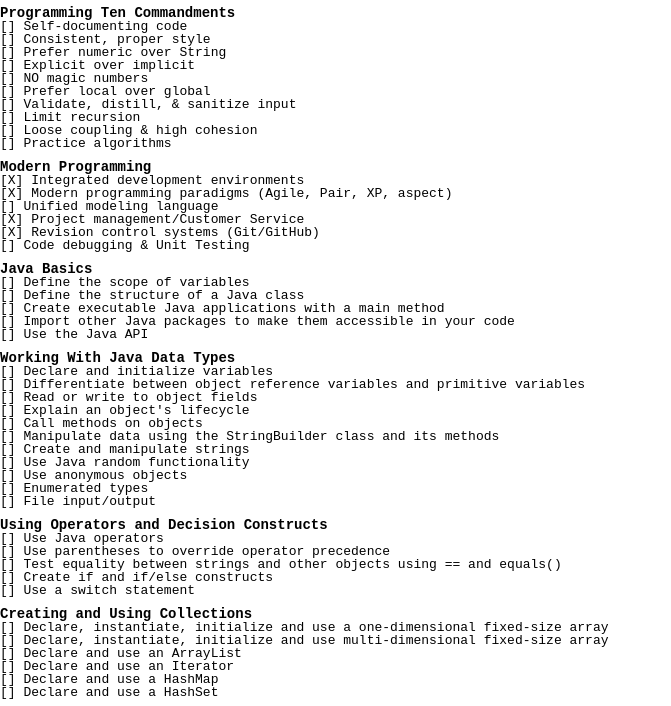
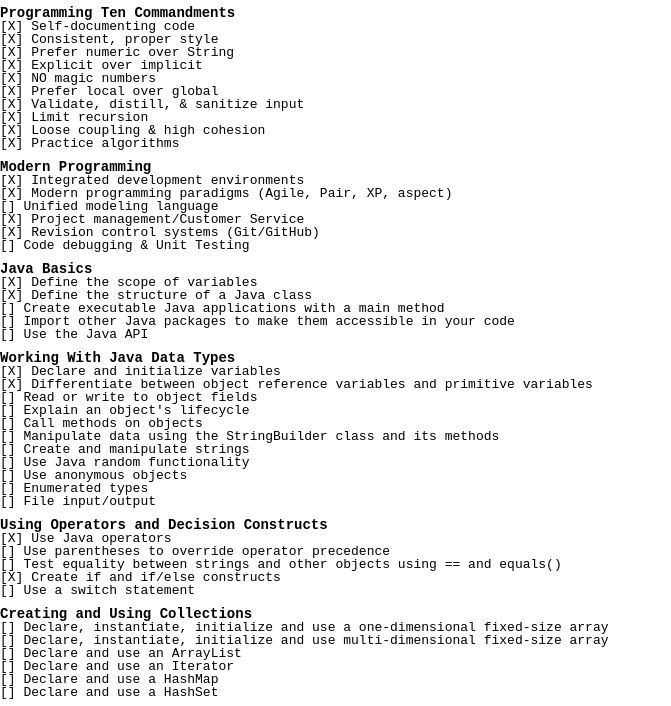
Before and after one commit to BackPacker777/CIS225, a plain HTML site: page pages/objectives.html in a window 1280 px wide. Shown: the part 39-745 px from the top of the page, without its empty margins (0-671 px from the left). Drawn offline with Linux system fonts and the light colour scheme; files that its build step writes are made by us from their sources.

Commit message:
Added more assignment objectives.

```diff
--- a/css/largeStyle.css
+++ b/css/largeStyle.css
@@ -270,7 +270,7 @@ td {
 	position: absolute;
 	top:  290px;
 	width: 100%;
-	height: 63%;
+	height: 61%;
 	margin: 10px 0px 0px 5px;
 	color: black;
 	overflow-y: scroll;
--- a/css/style.css
+++ b/css/style.css
@@ -269,7 +269,7 @@ td {
 	position: absolute;
 	top:  320px;
 	width: 1000px;
-	height: 320px;
+	height: 310px;
 	margin-left: 5px;
 	color: black;
 	overflow-y: scroll;
--- a/pages/objectives.html
+++ b/pages/objectives.html
@@ -16,16 +16,16 @@ CREATED: 1.08.2015
 		<h1>Objectives</h1>
 		<ul>
 			<li class="text4">Programming Ten Commandments</li>
-				<li>[] Self-documenting code</li>
-				<li>[] Consistent, proper style</li>
-				<li>[] Prefer numeric over String</li>
-				<li>[] Explicit over implicit</li>
-				<li>[] NO magic numbers</li>
-				<li>[] Prefer local over global</li>
-				<li>[] Validate, distill, & sanitize input</li>
-				<li>[] Limit recursion</li>
-				<li>[] Loose coupling & high cohesion</li>
-				<li>[] Practice algorithms</li>
+				<li>[X] Self-documenting code</li>
+				<li>[X] Consistent, proper style</li>
+				<li>[X] Prefer numeric over String</li>
+				<li>[X] Explicit over implicit</li>
+				<li>[X] NO magic numbers</li>
+				<li>[X] Prefer local over global</li>
+				<li>[X] Validate, distill, & sanitize input</li>
+				<li>[X] Limit recursion</li>
+				<li>[X] Loose coupling & high cohesion</li>
+				<li>[X] Practice algorithms</li>
 
 			<li class="text4">Modern Programming</li>
 				<li>[X] Integrated development environments</li>
@@ -36,15 +36,15 @@ CREATED: 1.08.2015
 				<li>[] Code debugging & Unit Testing</li>
 
 			<li class="text4">Java Basics</li>
-				<li>[] Define the scope of variables</li>
-				<li>[] Define the structure of a Java class</li>
+				<li>[X] Define the scope of variables</li>
+				<li>[X] Define the structure of a Java class</li>
 				<li>[] Create executable Java applications with a main method</li>
 				<li>[] Import other Java packages to make them accessible in your code</li>
 				<li>[] Use the Java API</li>
 
 			<li class="text4">Working With Java Data Types</li>
-				<li>[] Declare and initialize variables</li>
-				<li>[] Differentiate between object reference variables and primitive variables</li>
+				<li>[X] Declare and initialize variables</li>
+				<li>[X] Differentiate between object reference variables and primitive variables</li>
 				<li>[] Read or write to object fields</li>
 				<li>[] Explain an object's lifecycle</li>
 				<li>[] Call methods on objects</li>
@@ -56,10 +56,10 @@ CREATED: 1.08.2015
 				<li>[] File input/output</li>
 
 			<li class="text4">Using Operators and Decision Constructs</li>
-				<li>[] Use Java operators</li>
+				<li>[X] Use Java operators</li>
 				<li>[] Use parentheses to override operator precedence</li>
 				<li>[] Test equality between strings and other objects using == and equals()</li>
-				<li>[] Create if and if/else constructs</li>
+				<li>[X] Create if and if/else constructs</li>
 				<li>[] Use a switch statement</li>
 
 			<li class="text4">Creating and Using Collections</li>
@@ -77,12 +77,12 @@ CREATED: 1.08.2015
 				<li>[] Use break and continue</li>
 
 			<li class="text4">Working with Methods & Encapsulation</li>
-				<li>[] Create methods with arguments and return values</li>
+				<li>[X] Create methods with arguments and return values</li>
 				<li>[] Apply the static keyword to methods and fields</li>
 				<li>[] Create an overloaded method</li>
 				<li>[] Differentiate between default and user-defined constructors</li>
 				<li>[] Create and overload constructors</li>
-				<li>[] Apply access modifiers</li>
+				<li>[X] Apply access modifiers</li>
 				<li>[] Apply encapsulation principles to a class</li>
 				<li>[] Determine the effect upon object references and primitive values when they are passed into methods that change the values</li>
 
```
Also changed, not shown: pages/project1.html (+11 -11 lines), pages/project2.html (+1 -0 lines), pages/project4.html (+9 -1 lines).
